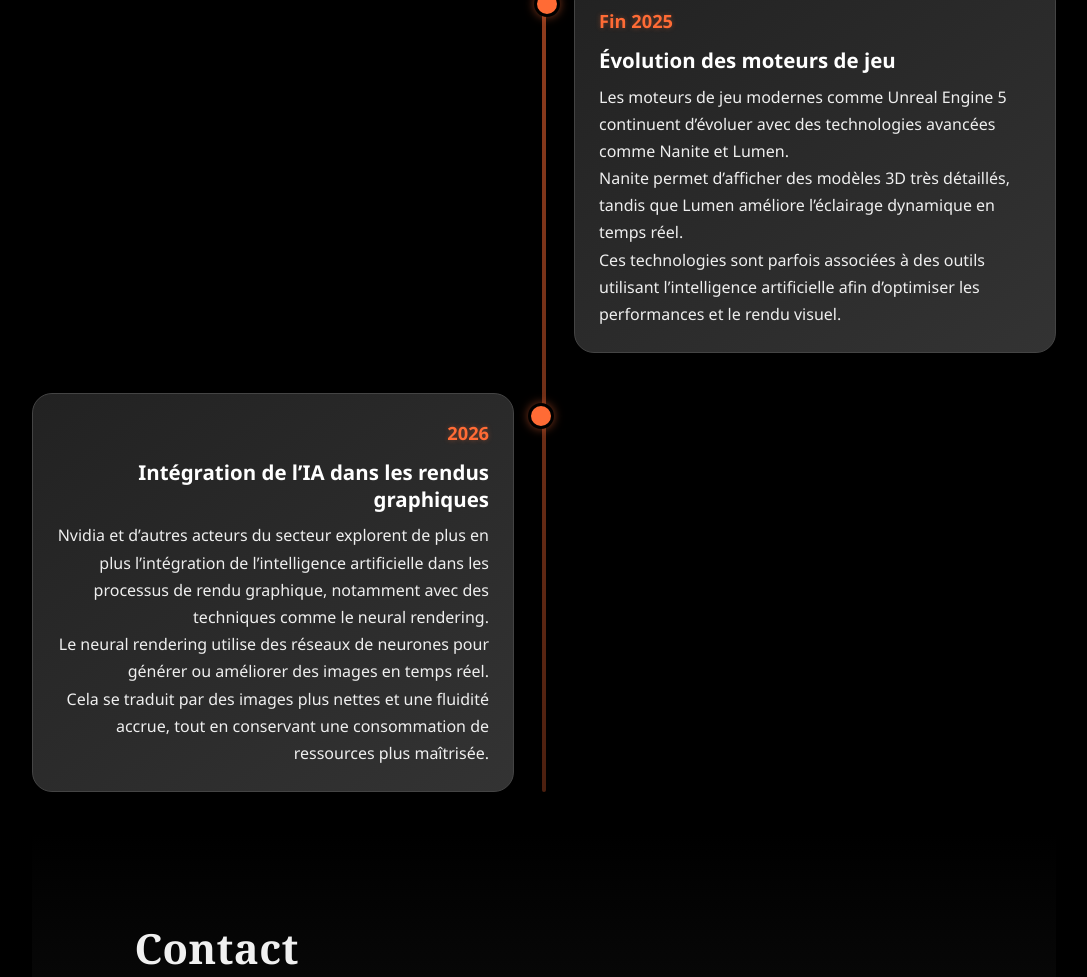
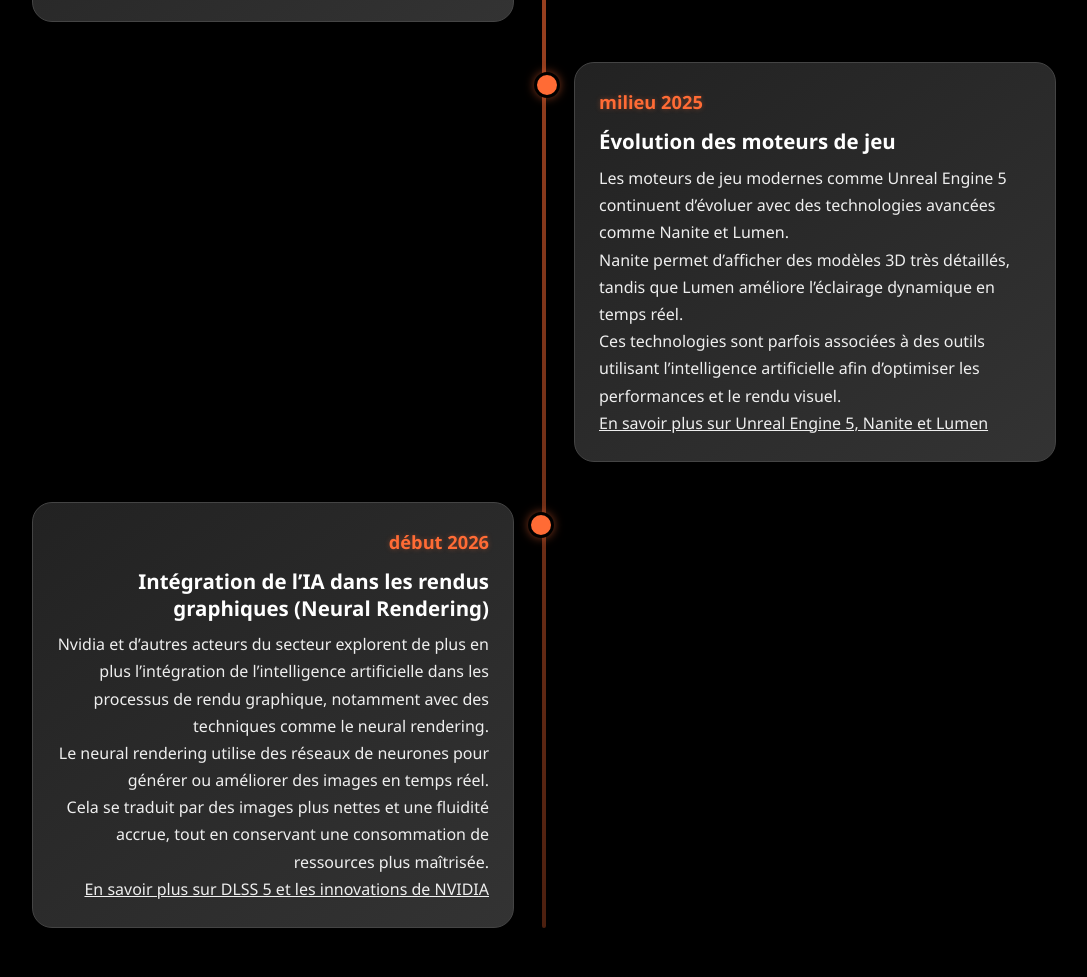
Before and after one commit to JeSuisPasVivant/Portfolio, a plain HTML site: page Porfolio de Y.Y/index.html in a window 1280 px wide. Shown: the part 5809-6786 px from the top of the page, without its empty margins (96-1183 px from the left). Drawn offline with Linux system fonts and the light colour scheme.

Commit message:
Add files via upload

```diff
--- a/Porfolio de Y.Y/index.html
+++ b/Porfolio de Y.Y/index.html
@@ -236,8 +236,9 @@
             <p>
                 Cette méthode permet d’obtenir une meilleure fluidité tout en limitant
                 la consommation de ressources matérielles.
-            </p>
-        </div>
+            </p>            <p>
+                <a href="https://www.ign.com/articles/amd-exec-says-2024-is-a-huge-year-for-ai-upscaling-as-it-tries-to-make-up-ground-on-nvidia" target="_blank" rel="noopener noreferrer">En savoir plus sur l'IA et l'upscaling en 2024 (AMD)</a>
+            </p>        </div>
     </div>
 
     <div class="timeline-item">
@@ -255,6 +256,9 @@
             <p>
                 Cette technique améliore fortement la fluidité dans les jeux récents,
                 notamment avec le ray tracing activé.
+            </p>
+            <p>
+                <a href="https://www.theverge.com/2025/1/6/24337402/nvidia-dlss-4-upscaling-announcement-ces-2025" target="_blank" rel="noopener noreferrer">En savoir plus sur DLSS 4 et l'upscaling de NVIDIA (The Verge)</a>
             </p>
         </div>
     </div>
@@ -280,7 +284,7 @@
 
     <div class="timeline-item">
         <div class="timeline-content">
-            <span class="date">Fin 2025</span>
+            <span class="date">milieu 2025</span>
             <h3>Évolution des moteurs de jeu</h3>
             <p>
                 Les moteurs de jeu modernes comme Unreal Engine 5 continuent d’évoluer
@@ -293,14 +297,15 @@
             <p>
                 Ces technologies sont parfois associées à des outils utilisant l’intelligence artificielle
                 afin d’optimiser les performances et le rendu visuel.
-            </p>
-        </div>
+            </p>            <p>
+                <a href="https://www.n-3ds.com/unreal-engine-5-nanite-lumen-mondes-photo-realistes/" target="_blank" rel="noopener noreferrer">En savoir plus sur Unreal Engine 5, Nanite et Lumen</a>
+            </p>        </div>
     </div>
 
     <div class="timeline-item">
         <div class="timeline-content">
-            <span class="date">2026</span>
-            <h3>Intégration de l’IA dans les rendus graphiques</h3>
+            <span class="date">début 2026</span>
+            <h3>Intégration de l’IA dans les rendus graphiques (Neural Rendering)</h3>
             <p>
                 Nvidia et d’autres acteurs du secteur explorent de plus en plus l’intégration de l’intelligence artificielle
                 dans les processus de rendu graphique, notamment avec des techniques comme le neural rendering.
@@ -311,6 +316,9 @@
             <p>
                 Cela se traduit par des images plus nettes et une fluidité accrue, tout en conservant une consommation de
                 ressources plus maîtrisée.
+            </p>
+            <p>
+                <a href="https://nvidianews.nvidia.com/news/nvidia-dlss-5-delivers-ai-powered-breakthrough-in-visual-fidelity-for-games" target="_blank" rel="noopener noreferrer">En savoir plus sur DLSS 5 et les innovations de NVIDIA</a>
             </p>
         </div>
     </div>
```
